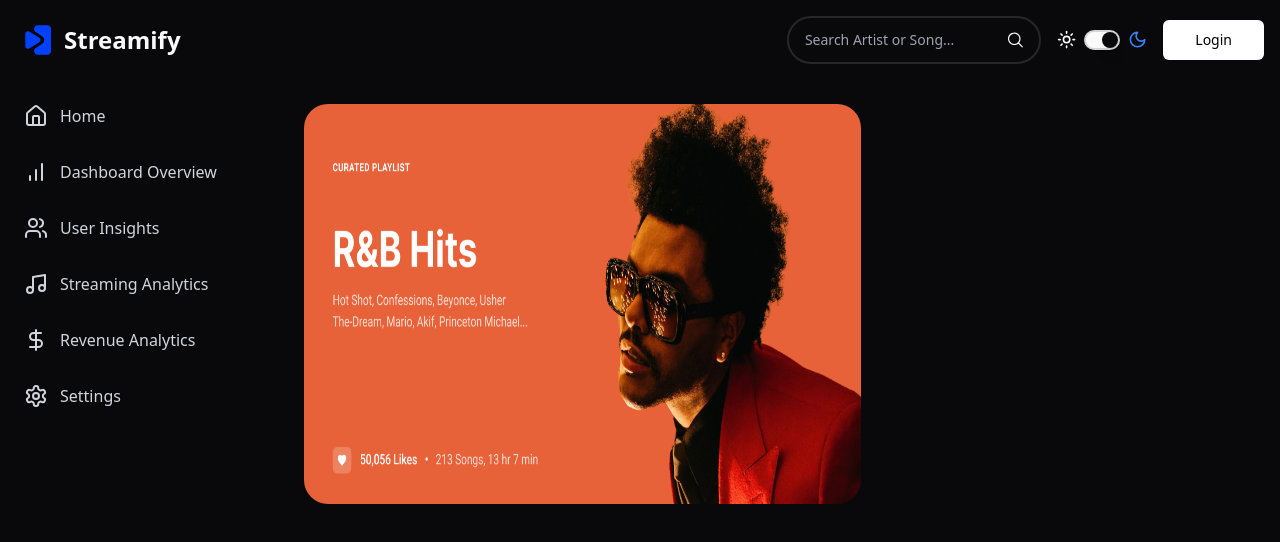
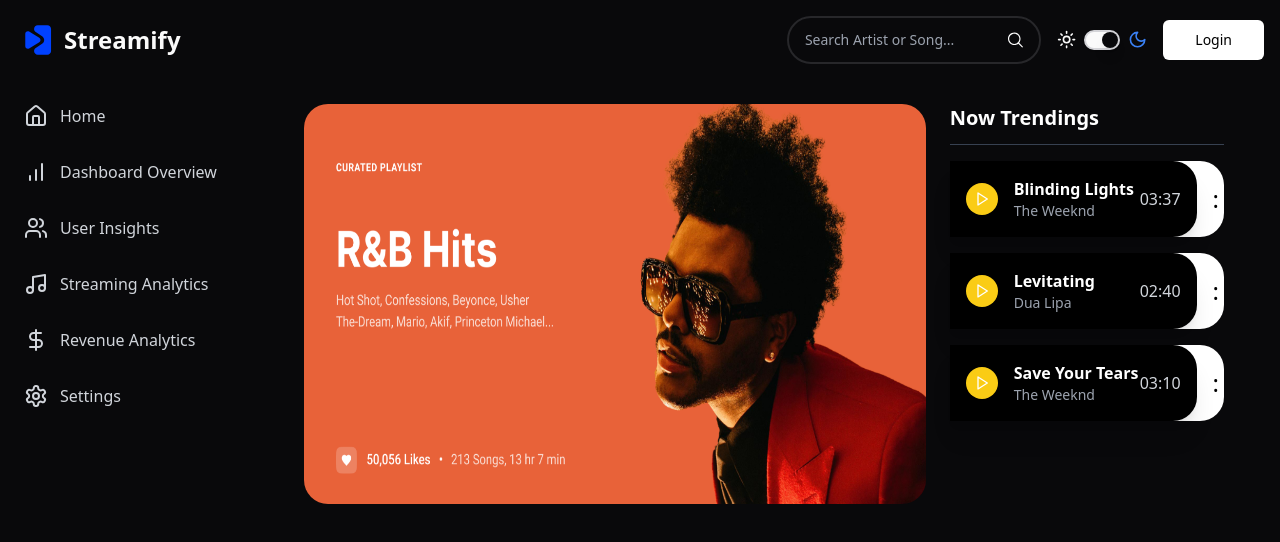
Before and after one commit to tarunmeena6846/streamify, a React (Vite) app in the folder streamify-dashboard/: page / in a window 1280 px wide. Shown: the top 542 px of the page. Built offline with nearby package versions, Linux system fonts and the light colour scheme.

Commit message:
hero UI changes

```diff
--- a/streamify-dashboard/src/components/Modules/Hero.tsx
+++ b/streamify-dashboard/src/components/Modules/Hero.tsx
@@ -1,14 +1,14 @@
+import TopMusicChart from "./TopMusicChart";
+
 export function Hero() {
   return (
-    <div className="flex flex-row px-6">
-      <div className="w-3/4 ">
-        <img
-          src="./Screenshot.png"
-          alt=""
-          className="rounded-3xl w-[80%] h-[50vh] "
-        />
+    <div className="flex flex-col md:flex-row px-6 gap-4">
+      <div className="w-auto ">
+        <img src="./Screenshot.png" alt="" className="rounded-3xl  h-[50vh] " />
       </div>
-      <div className="w-1/4"></div>
+      <div className="w-full md:w-[40%]">
+        <TopMusicChart />
+      </div>
 
       {/* <div className="mx-auto max-w-7xl px-6 lg:px-8">
         <div className="mx-auto max-w-2xl lg:text-center">
--- a/streamify-dashboard/src/components/Modules/Home.tsx
+++ b/streamify-dashboard/src/components/Modules/Home.tsx
@@ -3,6 +3,7 @@ import DashboardLayout from "./DashboardLayout";
 import { Hero } from "./Hero";
 
 const Home = () => {
+
   return (
     <DashboardLayout>
       {/* Your dashboard content goes here */}
--- a/streamify-dashboard/src/components/Modules/SideBar.tsx
+++ b/streamify-dashboard/src/components/Modules/SideBar.tsx
@@ -11,7 +11,7 @@ import {
 
 const Sidebar = () => {
   return (
-    <div className="h-screen bg-transparent text-white w-64 flex flex-col p-4">
+    <div className="h-screen bg-transparent text-white hidden lg:block w-64 flex flex-col p-4">
       {/* Navigation Links */}
       <nav className="flex flex-col gap-4">
         <a
--- /dev/null
+++ b/streamify-dashboard/src/components/Modules/TopMusicChart.tsx
@@ -0,0 +1,61 @@
+import { Play } from "lucide-react";
+import React from "react";
+const topSongs = [
+  { title: "Blinding Lights", artist: "The Weeknd", time: "03:37" },
+  { title: "Levitating", artist: "Dua Lipa", time: "02:40" },
+  { title: "Save Your Tears", artist: "The Weeknd", time: "03:10" },
+  //   { title: "Peaches", artist: "Justin Bieber", time: "03:50" },
+  //   { title: "Good 4 U", artist: "Olivia Rodrigo", time: "02:37" },
+];
+const TopMusicChart = () => {
+  return (
+    <div className="bg-transparent w-full px-2">
+      {/* Card Header */}
+      <div className="border-b border-gray-200 dark:border-gray-700 pb-3 mb-4">
+        <h3 className="text-xl font-semibold text-gray-900 dark:text-white">
+          Now Trendings
+        </h3>
+      </div>
+
+      {/* List of Top Songs */}
+      <ul className="">
+        {topSongs.map((song, index) => (
+          <SongListCard key={index} song={song} />
+        ))}
+      </ul>
+    </div>
+  );
+};
+
+export default TopMusicChart;
+
+const SongListCard = ({ song }) => {
+  return (
+    <div className="relative bg-black dark:bg-white rounded-3xl flex flex-row items-center mb-4">
+      <div className="bg-white dark:bg-black rounded-r-3xl shadow-xl flex items-center justify-between p-4 w-[90%]">
+        {/* Play Button */}
+        <div className="flex items-center">
+          <button className="w-8 h-8 bg-yellow-400 text-white rounded-full flex items-center justify-center mr-4">
+            <Play className="w-4 h-4" />
+          </button>
+
+          {/* Song Info */}
+          <div className="flex flex-col">
+            <span className="font-semibold text-gray-800 dark:text-white">
+              {song.title}
+            </span>
+            <span className="text-sm text-gray-500 dark:text-gray-400">
+              {song.artist}
+            </span>
+          </div>
+        </div>
+
+        {/* Song Duration */}
+        <span className="text-gray-700 dark:text-gray-300">{song.time}</span>
+
+        {/* Menu Dots */}
+      </div>
+      <button className=" ml-4 text-white dark:text-black text-2xl ">:</button>
+    </div>
+  );
+};
```
